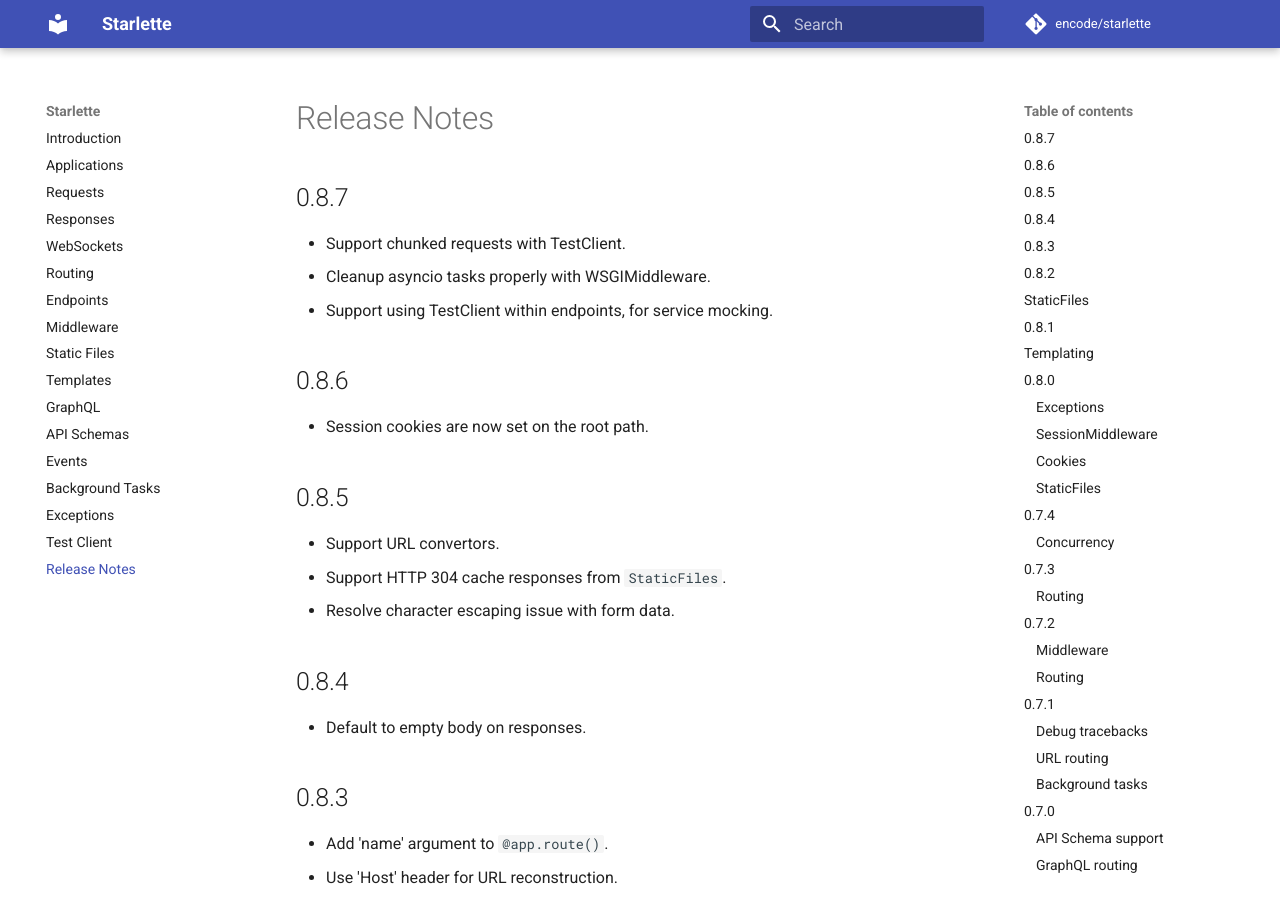
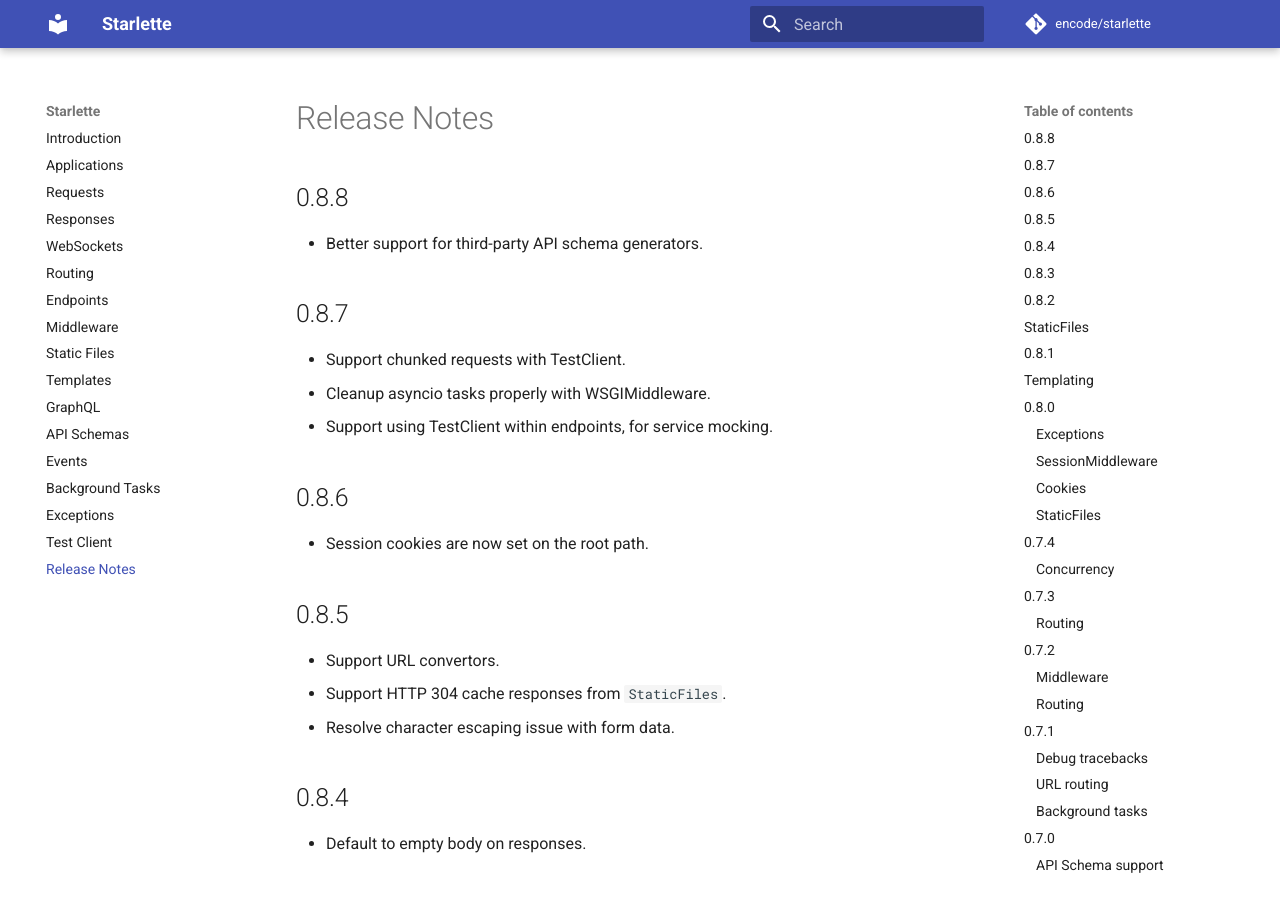
Before and after one commit to hidraco/starlette, an MkDocs documentation site: the page built from docs/release-notes.md, in a window 1280 px wide and 900 px high. Built offline with MkDocs 1.6.1 and Material for MkDocs 9.7.7, drawn with Linux system fonts in a browser that asks for light colours; comment, search, counter and statistics services are not loaded.

Commit message:
Version 0.8.8

```diff
--- a/docs/release-notes.md
+++ b/docs/release-notes.md
@@ -1,3 +1,7 @@
+## 0.8.8
+
+* Better support for third-party API schema generators.
+
 ## 0.8.7
 
 * Support chunked requests with TestClient.
--- a/starlette/__init__.py
+++ b/starlette/__init__.py
@@ -1 +1 @@
-__version__ = "0.8.7"
+__version__ = "0.8.8"
```
